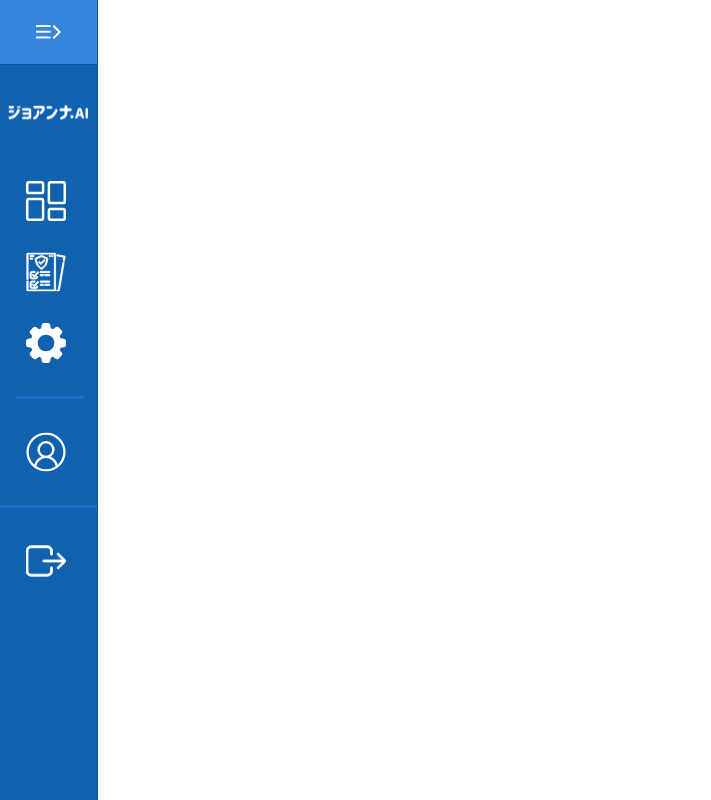
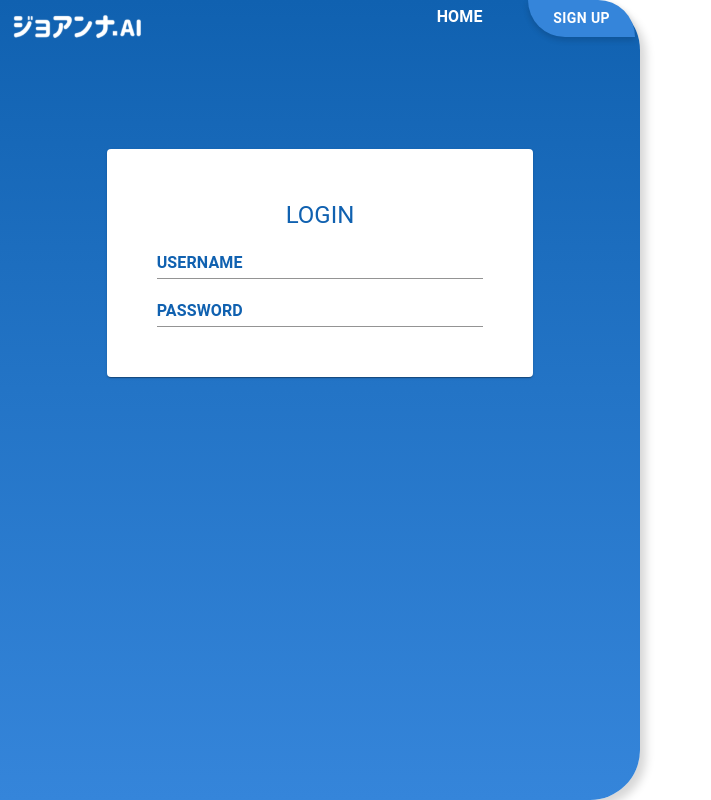
Before and after one commit to AbdullahJanKhan/emily, a React (Create React App) app: page / in a window 1280 px wide. Shown: the whole page, without its empty margins (0-711 px from the left). Built offline with nearby package versions, Linux system fonts and the light colour scheme.

Commit message:
login page 70% done

```diff
--- a/src/App.js
+++ b/src/App.js
@@ -1,12 +1,13 @@
 import React from "react";
 import "./App.css";
 
-import Drawer from './components/drawer'
+// import Drawer from './components/drawer';
+import Login from './pages/login';
 
 function App() {
   return (
     <div>
-      <Drawer />
+      <Login />
     </div>
   );
 }
--- a/src/components/drawer.js
+++ b/src/components/drawer.js
@@ -22,6 +22,9 @@ import { Grid, Typography } from '@material-ui/core';
 const drawerWidth = 220;
 
 const useStyles = makeStyles((theme) => ({
+    '@font-face': {
+        fontFamily: 'Montserrat, sans-serif'
+    },
     root: {
         display: "flex",
     },
@@ -47,15 +50,12 @@ const useStyles = makeStyles((theme) => ({
         display: "none",
     },
     drawer: {
-        width: theme.spacing(8) + 1,
-        [theme.breakpoints.up("sm")]: {
-            width: theme.spacing(12) + 1,
-        },
         flexShrink: 0,
         whiteSpace: "nowrap",
+        dropShadow: "6px 6px 10px rgba(0, 0, 0, 0.16)"
     },
     drawerClose: {
-        background: "#1061b0",
+        background: "linear-gradient(#1061b0 0%, #003c72 100%)",
         color: "#fff",
         transition: theme.transitions.create("width", {
             easing: theme.transitions.easing.sharp,
@@ -69,7 +69,7 @@ const useStyles = makeStyles((theme) => ({
     },
     drawerOpen: {
         width: drawerWidth,
-        backgroundColor: "#1061b0",
+        background: "linear-gradient(#1061b0 0%, #003c72 100%)",
         color: "#fff",
         transition: theme.transitions.create("width", {
             easing: theme.transitions.easing.sharp,
@@ -162,7 +162,7 @@ export default function MainDrawer() {
                             [classes.drawerOpen]: open,
                             [classes.drawerClose]: !open,
                         }),
-                    }}                    >
+                    }}>
                     <Grid
                         item
                         className={classes.toolbar}
@@ -181,7 +181,7 @@ export default function MainDrawer() {
                         />
                     </Grid>
                     <Divider />
-                    <Grid container xs={12}>
+                    <Grid container>
                         <List>
                             <ListItem key={1} className={classes.logoListItem}>
                                 <img src={logo}
@@ -197,7 +197,7 @@ export default function MainDrawer() {
                                     <img src={dashboard} alt='User Dashboard' className={classes.imageIcon} />
                                 </ListItemIcon>
                                 <ListItemText
-                                    primary={<Typography variant="p"
+                                    primary={<Typography variant="body1"
                                         className={clsx(classes.listItemTextStyle, {
                                             [classes.hide]: !open,
                                         })}
@@ -208,7 +208,7 @@ export default function MainDrawer() {
                                     <img src={report} alt='Reports' className={classes.imageIcon} />
                                 </ListItemIcon>
                                 <ListItemText
-                                    primary={<Typography variant="p"
+                                    primary={<Typography variant="body1"
                                         className={clsx(classes.listItemTextStyle, {
                                             [classes.hide]: !open,
                                         })}
@@ -220,7 +220,7 @@ export default function MainDrawer() {
                                     <img src={setting} alt='Settings' className={classes.imageIcon} />
                                 </ListItemIcon>
                                 <ListItemText
-                                    primary={<Typography variant="p"
+                                    primary={<Typography variant="body1"
                                         className={clsx(classes.listItemTextStyle, {
                                             [classes.hide]: !open,
                                         })}
@@ -232,11 +232,11 @@ export default function MainDrawer() {
                                     <img src={user} alt='User' className={classes.imageIcon} />
                                 </ListItemIcon>
                                 <ListItemText
-                                    primary={<Typography variant="p"
+                                    primary={<Typography variant="body1"
                                         className={clsx(classes.listItemTextStyle, {
                                             [classes.hide]: !open,
                                         })}
-                                    >ABDUL HADI<br /><Typography variant="subtitle2">PID: 12345678</Typography></Typography>} />
+                                    >ABDUL HADI<br /><Typography variant="caption">PID: 12345678</Typography></Typography>} />
                             </ListItem>
                             <Divider className={classes.dividerStyle} />
                             <ListItem button key={6} className={classes.listItemSpacing}>
@@ -244,7 +244,7 @@ export default function MainDrawer() {
                                     <img src={logout} alt='Logout' className={classes.imageIcon} />
                                 </ListItemIcon>
                                 <ListItemText
-                                    primary={<Typography variant="p"
+                                    primary={<Typography variant="body1"
                                         className={clsx(classes.listItemTextStyle, {
                                             [classes.hide]: !open,
                                         })}
--- /dev/null
+++ b/src/pages/login.js
@@ -0,0 +1,120 @@
+import React from 'react';
+
+import { Button, Grid, makeStyles, Typography, Card, TextField } from '@material-ui/core';
+import logo from '../emily/logo.svg';
+
+const useStyles = makeStyles({
+    root: {
+        flexGrow: 1,
+    },
+    '@font-face': {
+        fontFamily: 'Montserrat, sans-serif'
+    },
+    leftGrid: {
+        borderRadius: "0px 50px 50px 0px",
+        background: "linear-gradient(#1061b0 0%, #2374c6 48.66%, #3585da 100%)",
+        boxShadow: "6px 6px 10px rgba(0, 0, 0, 0.16)",
+        minHeight: "100vh",
+    },
+    leftGridHeaderBtn: {
+        borderRadius: "0px 50px 0px 50px",
+        boxShadow: "0px 3px 6px rgba(0, 0, 0, 0.16)",
+        background: "#3585da",
+        color: "#fff",
+        fontWeight: 'bold',
+        overflow: 'hidden',
+        right: 5,
+    },
+    homeText: {
+        color: "#fff",
+        fontWeight: 'bold',
+        padding: "5px 10px 0px 10px",
+    },
+    loginBoxGrid: {
+        justifyContent: 'center',
+        alignItems: "center",
+        alignContent: 'center'
+    },
+    loginCard: {
+        justifyContent: "center",
+        textAling: "center",
+        marginTop: 100,
+        color: '#1061b0',
+        padding: 50,
+    },
+    inputProps: {
+        color: "#1061b0",
+        fontWeight: "bold",
+    },
+    inputField: {
+        borderBottomColor: "#1061b0",
+    },
+    contained: {
+        "&:hover": {
+            background: "rgba(53,133,218,0.2)"
+        }
+    }
+})
+
+export default function Login() {
+
+    const classes = useStyles();
+
+    return (
+        <Grid container className={classes.root}>
+            <Grid item sm={6} className={classes.leftGrid}>
+                <Grid container>
+                    <Grid item xs={3}>
+                        <img src={logo} alt="Emily Logo" style={{ width: '100%', paddingTop: '10px' }} />
+                    </Grid>
+                    <Grid item xs={0} sm={5}></Grid>
+                    <Grid item xs={3} sm={2}>
+                        <Typography variant="body1" className={classes.homeText}>HOME</Typography>
+                    </Grid>
+                    <Grid item xs={6} sm={2}>
+                        <Button
+                            fullWidth
+                            variant="contained"
+                            className={classes.leftGridHeaderBtn}
+                            classes={{
+                                contained: classes.contained
+                            }}
+                        >SIGN UP</Button>
+                    </Grid>
+                </Grid>
+                <Grid container className={classes.loginBoxGrid}>
+                    <Grid xs={8}>
+                        <Card className={classes.loginCard}>
+                            <Typography variant="h5" align='center'>LOGIN</Typography>
+                            <TextField
+                                fullWidth
+                                label="USERNAME"
+                                InputLabelProps={{
+                                    className: classes.inputProps
+                                }}
+                                inputProps={{
+                                    className: classes.inputProps
+                                }}
+                            />
+                            <TextField
+                                label="PASSWORD"
+                                fullWidth
+                                InputLabelProps={{
+                                    className: classes.inputProps
+                                }}
+                                inputProps={{
+                                    className: classes.inputProps,
+                                }}
+                                classes={{
+                                    root: classes.inputField
+                                }}
+                                className={classes.inputField}
+                            />
+                        </Card>
+                    </Grid>
+                </Grid>
+            </Grid>
+            <Grid item sm={6}></Grid>
+        </Grid>
+    )
+}
```
